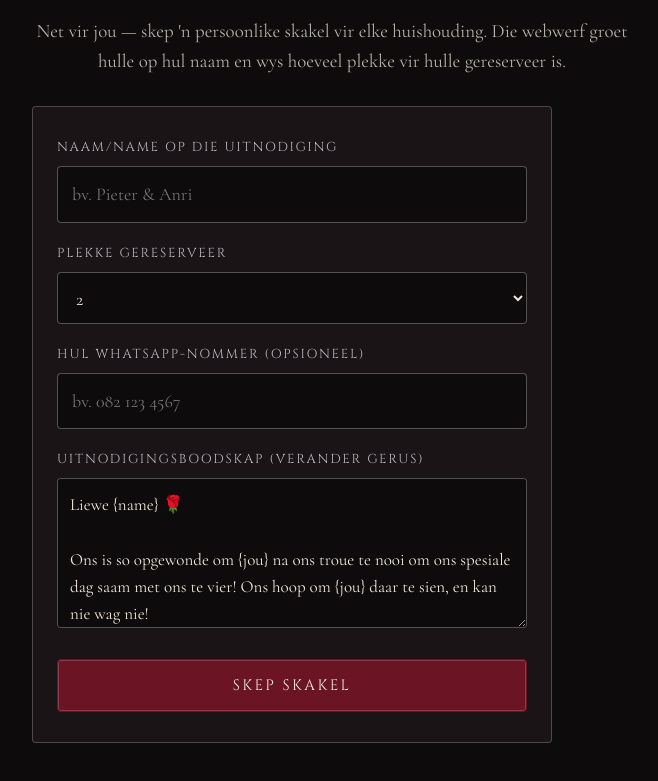
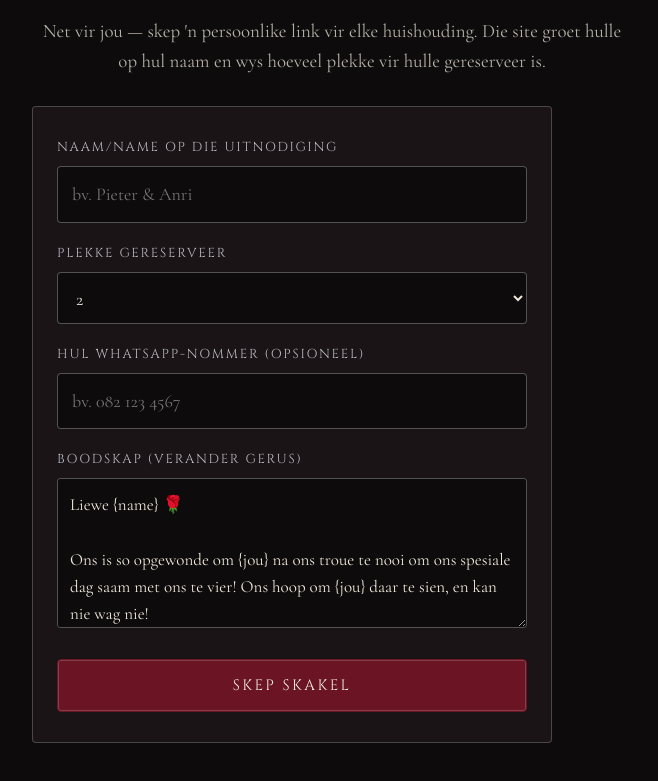
Before and after one commit to lili-bear/dan-en-liandi-troue, a plain HTML site: page invite.html in a window 1280 px wide. Shown: the part 117-898 px from the top of the page, without its empty margins (308-966 px from the left). Drawn offline with nearby package versions, Linux system fonts and the light colour scheme.

Commit message:
Update invite.html

```diff
--- a/invite.html
+++ b/invite.html
@@ -22,7 +22,7 @@
 <body>
 <div class="wrap">
   <h1 class="heading heading--light" style="text-align:center">Invite link maker</h1>
-  <p class="hint" style="text-align:center">Net vir jou — skep 'n persoonlike skakel vir elke huishouding. Die webwerf groet hulle op hul naam en wys hoeveel plekke vir hulle gereserveer is.</p>
+  <p class="hint" style="text-align:center">Net vir jou — skep 'n persoonlike link vir elke huishouding. Die site groet hulle op hul naam en wys hoeveel plekke vir hulle gereserveer is.</p>
 
   <form id="maker" class="rsvp__form" style="max-width:none;margin-top:24px">
     <label class="field"><span>Naam/name op die uitnodiging</span>
@@ -31,7 +31,7 @@
       <select id="m-seats"></select></label>
     <label class="field"><span>Hul WhatsApp-nommer (opsioneel)</span>
       <input id="m-phone" type="tel" placeholder="bv. 082 123 4567"></label>
-    <label class="field"><span>Uitnodigingsboodskap (verander gerus)</span>
+    <label class="field"><span>Boodskap (verander gerus)</span>
       <textarea id="m-msg"></textarea></label>
     <button class="btn" type="submit" style="width:100%">Skep skakel</button>
   </form>
```
